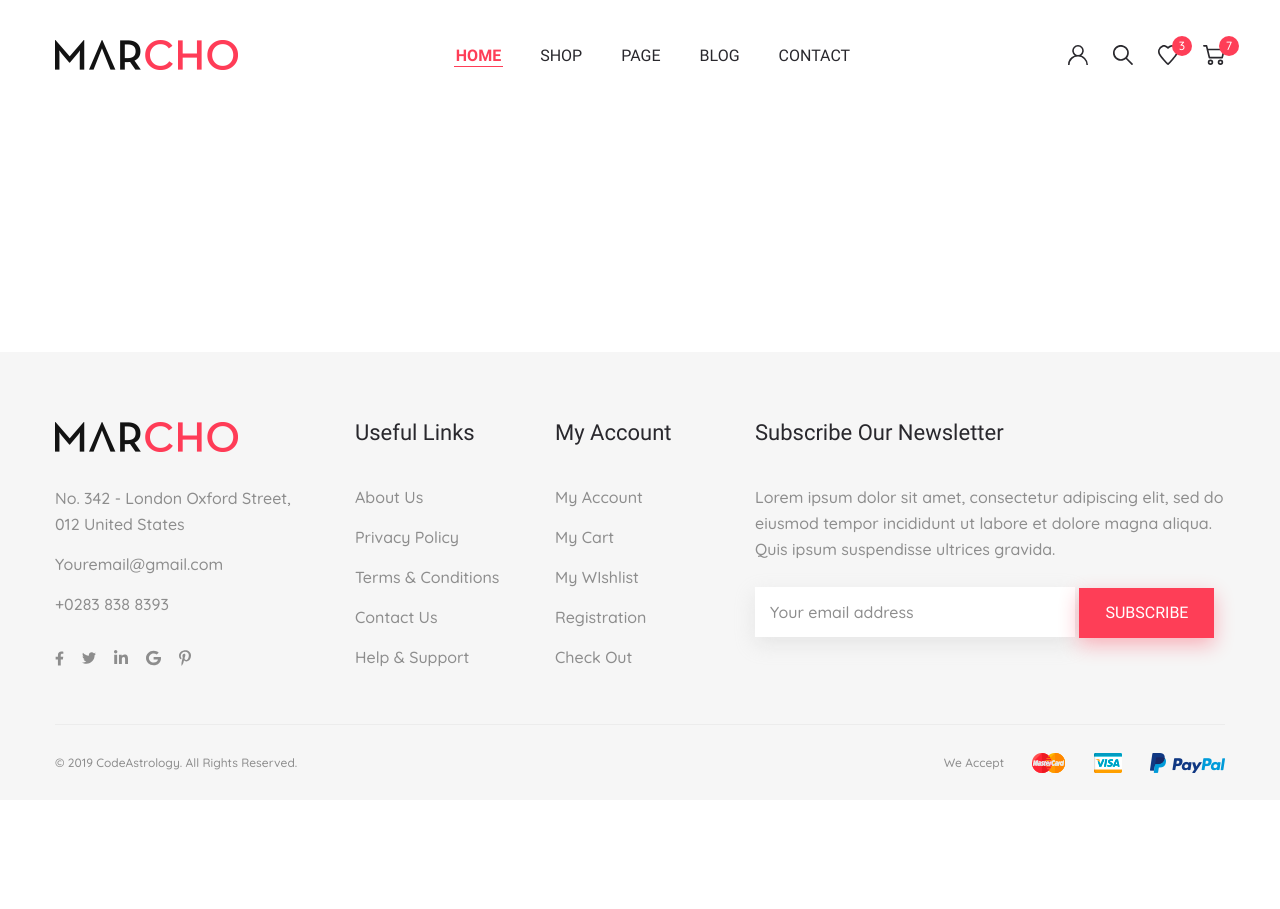
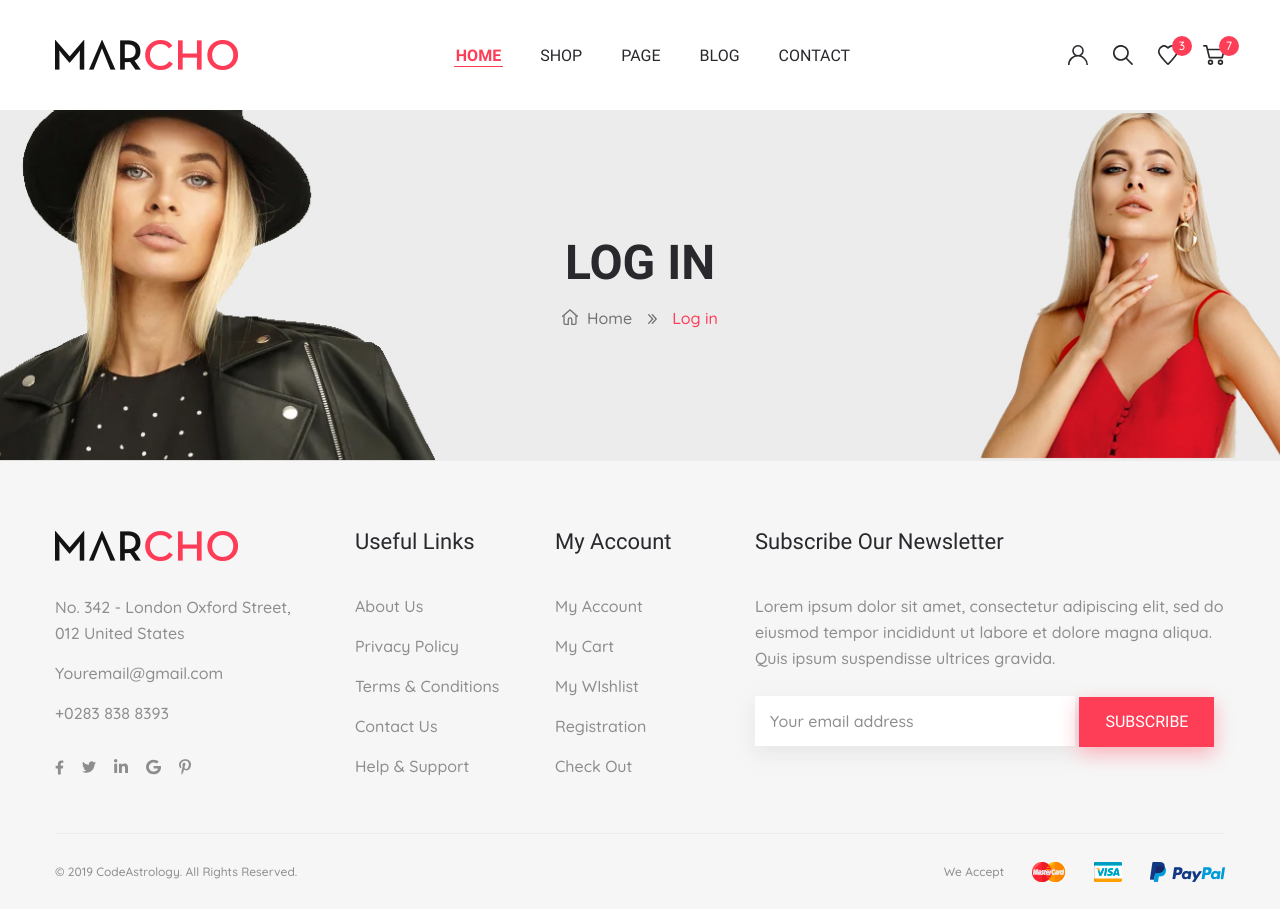
Before and after one commit to ITfrontTop/marcho, a website: page app/page.html in a window 1280 px wide. Before the commit the page ends 800 px from the top, so only its background shows below. Drawn offline with nearby package versions, Linux system fonts and the light colour scheme; files that its build step writes are made by us from their sources.

Commit message:
added file page

```diff
--- a/app/page.html
+++ b/app/page.html
@@ -67,6 +67,30 @@
     </header>
 
     <main class="main">
+
+        <section class="top">
+            <div class="top__container" style="background-image: url('images/top-bg.jpg');">
+                <div class="container">
+                    <h2 class="top__title title">
+                        LOG IN
+                    </h2>
+                    <div class="breadcrumbs">
+                        <ul class="breadcrumbs__list">
+                            <li class="breadcrumbs__item">
+                                <a class="breadcrumbs__link" href="#">
+                                    Home
+                                </a>
+                            </li>
+                            <li class="breadcrumbs__item">
+                                <a class="breadcrumbs__link" href="#">
+                                    Log in
+                                </a>
+                            </li>
+                        </ul>
+                    </div>
+                </div>
+            </div>
+        </section>
 
     </main>
 
--- a/app/scss/_global.scss
+++ b/app/scss/_global.scss
@@ -44,3 +44,46 @@ a {
     max-width: 570px;
     margin: 0 auto 55px;
 }
+
+.breadcrumbs {
+    display: inline-flex;
+    justify-content: center;
+    padding-left: 25px;
+    position: relative;
+    &::before {
+        content: '';
+        position: absolute;
+        background-image: url('../images/icons/home-icon.svg');
+        width: 16px;
+        height: 16px;
+        left: 0;
+        top: 4px;
+    }
+    &__list {
+        display: flex;
+    }
+    &__item {
+        color: #727272;
+        padding-right: 40px;
+        position: relative;
+        &::after {
+            content: '';
+            position: absolute;
+            background-image: url('../images/icons/angle-right.svg');
+            width: 9px;
+            height: 10px;
+            right: 15px;
+            top: 9px;
+        }
+        &:last-child {
+            color: $accent;
+            padding-right: 0;
+            &::after {
+                display: none;
+            }
+        }
+    }
+    &__link {
+        color: inherit;
+    }
+}
--- a/app/scss/style.scss
+++ b/app/scss/style.scss
@@ -182,6 +182,17 @@ footer {
     }
 }
 
+.top {
+    &__container {
+        max-width: 1700px;
+        margin: 0 auto;
+        background-repeat: no-repeat;
+        background-size: cover;
+        background-position: top center;
+        padding: 120px 0 130px;
+        text-align: center;
+    }
+}
 
 .top-slider {
     background-image: url('../images/decor/top-slider-bg.png');
@@ -699,13 +710,12 @@ footer {
         &::after {
             content: '';
             position: absolute;
-            right: -20;
-            top: -25;
+            right: -20px;
+            top: -25px;
             z-index: -1;
             width: 126px;
             height: 53px;
             background-image: url('../images/decor/blog-decor.svg');
-
         }
     }
     &__item {
```
Also changed, not shown: app/images/icons/angle-right.svg (added), app/images/icons/home-icon.svg (added), app/images/top-bg.jpg (added).
